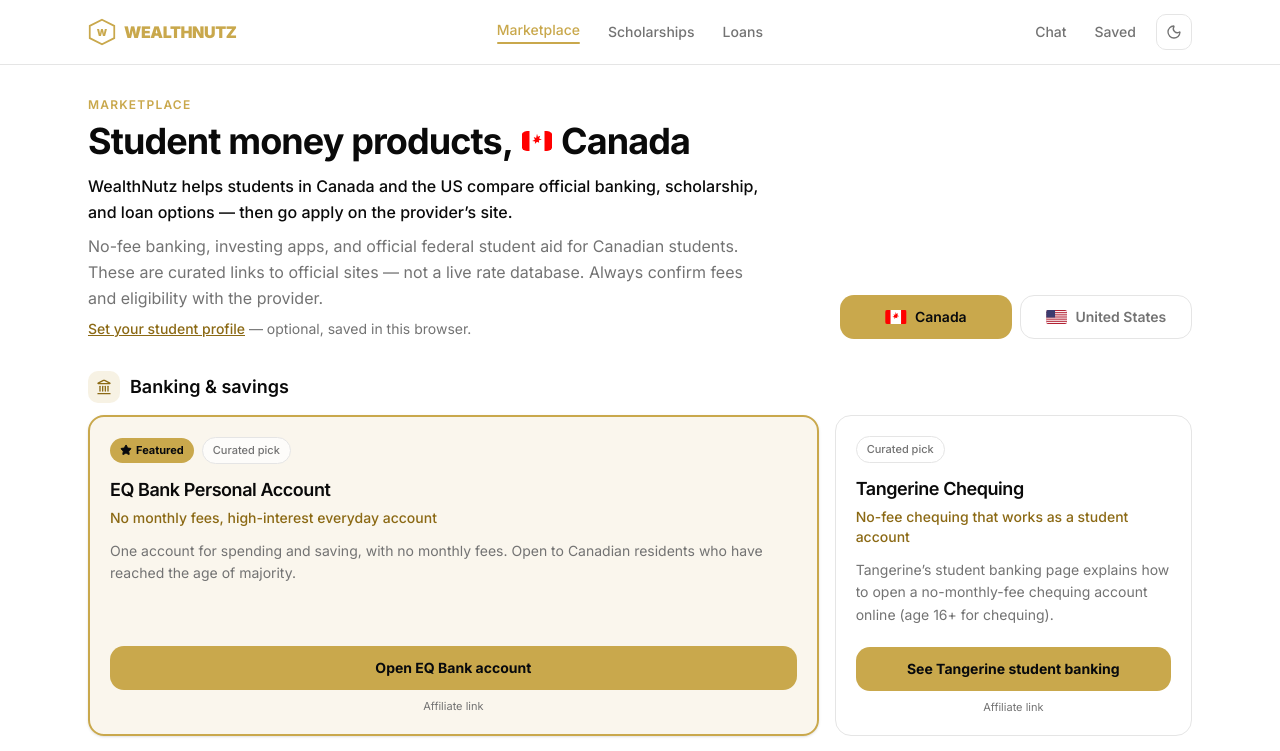
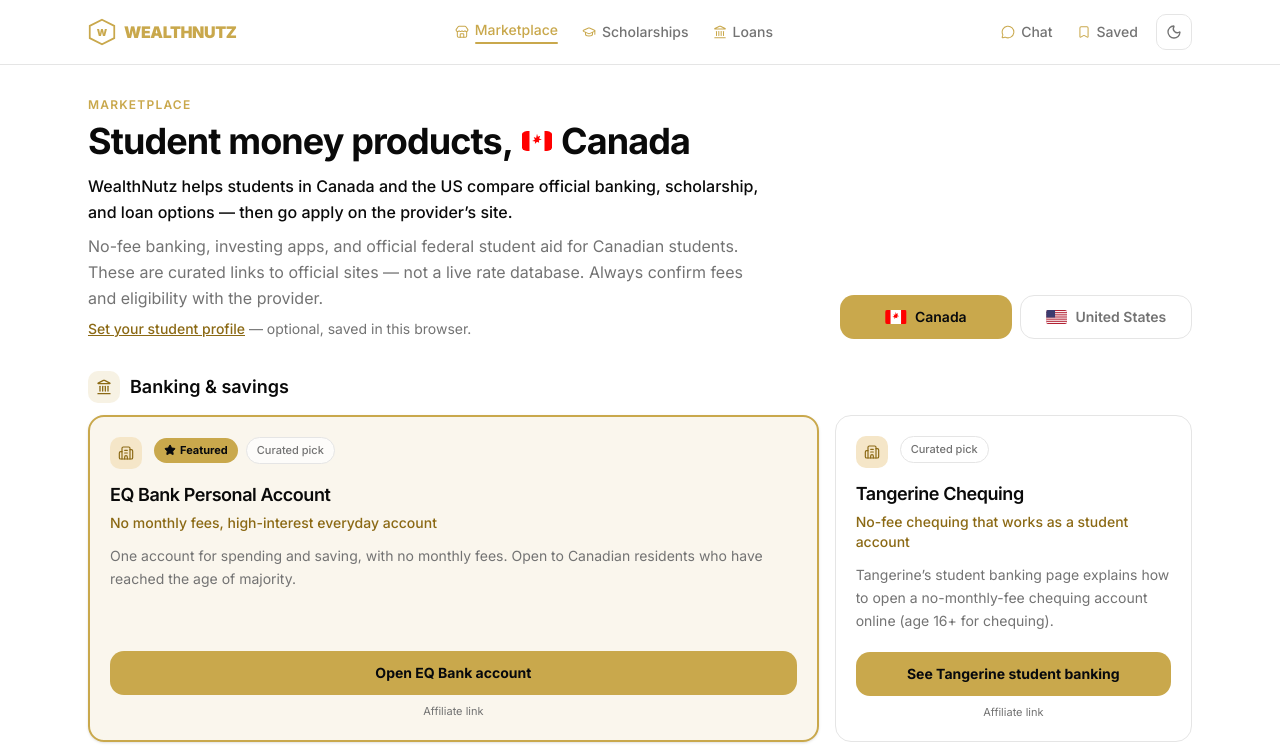
Before and after one commit to gandolfifg-ops/v0-code-submission, a Next.js app: page / in a window 1280 px wide. Shown: the top 751 px of the page. Built offline with nearby package versions, Linux system fonts and the light colour scheme.

Commit message:
Add cream icons to cards and nav

```diff
--- /dev/null
+++ b/components/CreamIcon.tsx
@@ -0,0 +1,21 @@
+import type { LucideIcon } from "lucide-react"
+
+type CreamIconProps = {
+  icon: LucideIcon
+  size?: "sm" | "md"
+  className?: string
+}
+
+export function CreamIcon({ icon: Icon, size = "md", className = "" }: CreamIconProps) {
+  const box = size === "sm" ? "h-6 w-6 rounded-md" : "h-8 w-8 rounded-lg"
+  const glyph = size === "sm" ? "h-3.5 w-3.5" : "h-4 w-4"
+
+  return (
+    <span
+      className={`inline-flex shrink-0 items-center justify-center bg-[#F5E6C8] text-[#8B6914] dark:bg-[#C9A84C]/20 dark:text-[#C9A84C] ${box} ${className}`}
+      aria-hidden="true"
+    >
+      <Icon className={glyph} strokeWidth={1.75} />
+    </span>
+  )
+}
--- a/components/layout/Header.tsx
+++ b/components/layout/Header.tsx
@@ -6,24 +6,29 @@
 import { Menu } from "lucide-react"
 import { Logo } from "@/components/Logo"
 import { PRIMARY_NAV, SECONDARY_NAV, isActivePath } from "@/lib/constants/nav"
+import { NAV_ICONS } from "@/lib/constants/navIcons"
 import { MobileNav } from "@/components/layout/MobileNav"
 import { ThemeToggle } from "@/components/layout/ThemeToggle"
 
 function DesktopNavLink({ href, label }: { href: string; label: string }) {
   const pathname = usePathname()
   const active = isActivePath(pathname, href)
+  const Icon = NAV_ICONS[href]
 
   return (
     <Link
       href={href}
-      className={`rounded-md px-3 py-2 text-sm font-medium transition-colors ${
+      className={`inline-flex items-center gap-1.5 rounded-md px-2.5 py-2 text-sm font-medium transition-colors ${
         active ? "text-[#C9A84C]" : "text-muted-foreground hover:text-foreground"
       }`}
     >
-      {label}
-      {active && (
-        <span className="mt-0.5 block h-0.5 rounded-full bg-[#C9A84C]" aria-hidden="true" />
-      )}
+      {Icon && <Icon className="h-3.5 w-3.5 shrink-0 text-[#C9A84C]" strokeWidth={1.75} aria-hidden="true" />}
+      <span className="flex flex-col">
+        {label}
+        {active && (
+          <span className="mt-0.5 block h-0.5 rounded-full bg-[#C9A84C]" aria-hidden="true" />
+        )}
+      </span>
     </Link>
   )
 }
--- a/components/layout/MobileNav.tsx
+++ b/components/layout/MobileNav.tsx
@@ -3,6 +3,7 @@
 import Link from "next/link"
 import { usePathname } from "next/navigation"
 import { ALL_NAV, isActivePath } from "@/lib/constants/nav"
+import { NAV_ICONS } from "@/lib/constants/navIcons"
 import { X } from "lucide-react"
 
 type MobileNavProps = {
@@ -38,17 +39,21 @@
         <nav className="flex flex-1 flex-col gap-1 overflow-y-auto p-3">
           {ALL_NAV.map((link) => {
             const active = isActivePath(pathname, link.href)
+            const Icon = NAV_ICONS[link.href]
             return (
               <Link
                 key={link.href}
                 href={link.href}
                 onClick={onClose}
-                className={`block rounded-lg px-4 py-3 text-base font-medium transition-colors ${
+                className={`inline-flex items-center gap-2 rounded-lg px-4 py-3 text-base font-medium transition-colors ${
                   active
                     ? "bg-[#C9A84C]/15 text-[#C9A84C]"
                     : "text-foreground hover:bg-muted"
                 }`}
               >
+                {Icon && (
+                  <Icon className="h-4 w-4 shrink-0 text-[#C9A84C]" strokeWidth={1.75} aria-hidden="true" />
+                )}
                 {link.label}
               </Link>
             )
--- a/features/loans/components/LenderCard.tsx
+++ b/features/loans/components/LenderCard.tsx
@@ -1,8 +1,15 @@
-import { Star } from "lucide-react"
+import { Banknote, Car, GraduationCap, Star } from "lucide-react"
+import { CreamIcon } from "@/components/CreamIcon"
 import { ExpandableText } from "@/components/ExpandableText"
-import type { LoanResult } from "@/features/loans/types"
+import type { LoanResult, LoanType } from "@/features/loans/types"
 import { LOAN_CHECKLISTS } from "@/features/student-profile/checklists"
 import { FollowThrough } from "@/features/student-profile/components/FollowThrough"
+
+const LOAN_ICONS: Record<LoanType, typeof GraduationCap> = {
+  Student: GraduationCap,
+  Personal: Banknote,
+  Auto: Car,
+}
 
 export function LenderCard({ lender }: { lender: LoanResult }) {
   const featured = lender.source === "live"
@@ -15,7 +22,9 @@
           : "border border-border bg-card"
       }`}
     >
-      <div className="mb-3 flex flex-wrap gap-2">
+      <div className="mb-3 flex items-start gap-3">
+        <CreamIcon icon={LOAN_ICONS[lender.loanType]} />
+        <div className="flex min-w-0 flex-1 flex-wrap gap-2">
         {featured ? (
           <span className="inline-flex items-center gap-1 rounded-full bg-[#C9A84C] px-2.5 py-1 text-[11px] font-bold text-[#07090d]">
             <Star className="h-3 w-3" fill="currentColor" aria-hidden="true" />
@@ -29,6 +38,7 @@
         <span className="rounded-full border border-border px-2.5 py-1 text-[11px] text-muted-foreground">
           {lender.loanType}
         </span>
+        </div>
       </div>
       <h3 className="text-base font-semibold text-foreground">{lender.name}</h3>
       <p className="mt-1 text-sm font-medium text-[#8B6914] dark:text-[#C9A84C]">{lender.tagline}</p>
--- a/features/marketplace/components/ProductCard.tsx
+++ b/features/marketplace/components/ProductCard.tsx
@@ -1,6 +1,14 @@
-import { Star } from "lucide-react"
+import { Building2, CreditCard, Landmark, Star, TrendingUp } from "lucide-react"
+import { CreamIcon } from "@/components/CreamIcon"
 import { ExpandableText } from "@/components/ExpandableText"
-import type { MarketplaceProduct } from "@/features/marketplace/types"
+import type { MarketplaceProduct, ProductCategory } from "@/features/marketplace/types"
+
+const CATEGORY_ICONS: Record<ProductCategory, typeof Building2> = {
+  banking: Building2,
+  investing: TrendingUp,
+  "student-aid": Landmark,
+  credit: CreditCard,
+}
 
 type ProductCardProps = {
   product: MarketplaceProduct
@@ -17,7 +25,9 @@
           : "border border-border bg-card"
       }`}
     >
-      <div className="mb-3 flex flex-wrap items-center gap-2">
+      <div className="mb-3 flex items-start gap-3">
+        <CreamIcon icon={CATEGORY_ICONS[product.category]} />
+        <div className="flex min-w-0 flex-1 flex-wrap items-center gap-2">
           {featured && (
             <span className="inline-flex items-center gap-1 rounded-full bg-[#C9A84C] px-2.5 py-1 text-[11px] font-bold text-[#07090d]">
               <Star className="h-3 w-3" fill="currentColor" aria-hidden="true" />
@@ -27,6 +37,7 @@
           <span className="rounded-full border border-border bg-background/70 px-2.5 py-1 text-[11px] font-medium text-muted-foreground">
             {product.source === "official" ? "Official site" : "Curated pick"}
           </span>
+        </div>
       </div>
       <h3 className="text-lg font-semibold tracking-tight text-foreground">{product.name}</h3>
       <p className="mt-1 text-sm font-medium text-[#8B6914] dark:text-[#C9A84C]">{product.tagline}</p>
--- a/features/scholarships/components/ResultCard.tsx
+++ b/features/scholarships/components/ResultCard.tsx
@@ -1,4 +1,5 @@
-import { Star } from "lucide-react"
+import { GraduationCap, Star } from "lucide-react"
+import { CreamIcon } from "@/components/CreamIcon"
 import { ExpandableText } from "@/components/ExpandableText"
 import type { ScholarshipResult } from "@/features/scholarships/types"
 import { SCHOLARSHIP_CHECKLIST } from "@/features/student-profile/checklists"
@@ -19,7 +20,9 @@
           : "border border-border bg-card"
       }`}
     >
-      <div className="mb-3 flex flex-wrap gap-2">
+      <div className="mb-3 flex items-start gap-3">
+        <CreamIcon icon={GraduationCap} />
+        <div className="flex min-w-0 flex-1 flex-wrap gap-2">
         {featured ? (
           <span className="inline-flex items-center gap-1 rounded-full bg-[#C9A84C] px-2.5 py-1 text-[11px] font-bold text-[#07090d]">
             <Star className="h-3 w-3" fill="currentColor" aria-hidden="true" />
@@ -33,6 +36,7 @@
         <span className="rounded-full border border-border px-2.5 py-1 text-[11px] text-muted-foreground">
           {result.provider}
         </span>
+        </div>
       </div>
       <h3 className="text-base font-semibold text-foreground">{result.title}</h3>
       <div className="mt-2">
--- /dev/null
+++ b/lib/constants/navIcons.ts
@@ -0,0 +1,16 @@
+import {
+  Bookmark,
+  GraduationCap,
+  Landmark,
+  MessageCircle,
+  Store,
+  type LucideIcon,
+} from "lucide-react"
+
+export const NAV_ICONS: Record<string, LucideIcon> = {
+  "/": Store,
+  "/scholarships": GraduationCap,
+  "/loans": Landmark,
+  "/chat": MessageCircle,
+  "/saved": Bookmark,
+}
```
Lines whose indentation alone changed are shown as unchanged.
